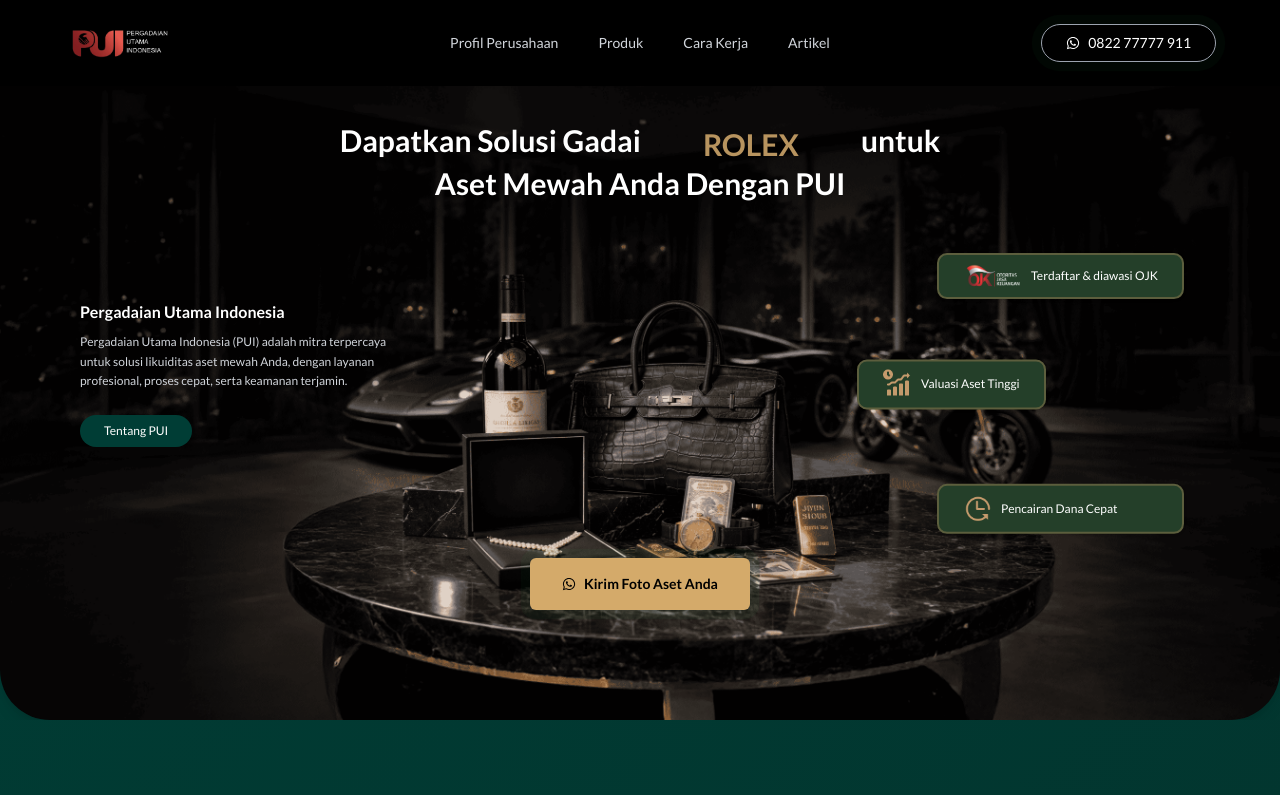
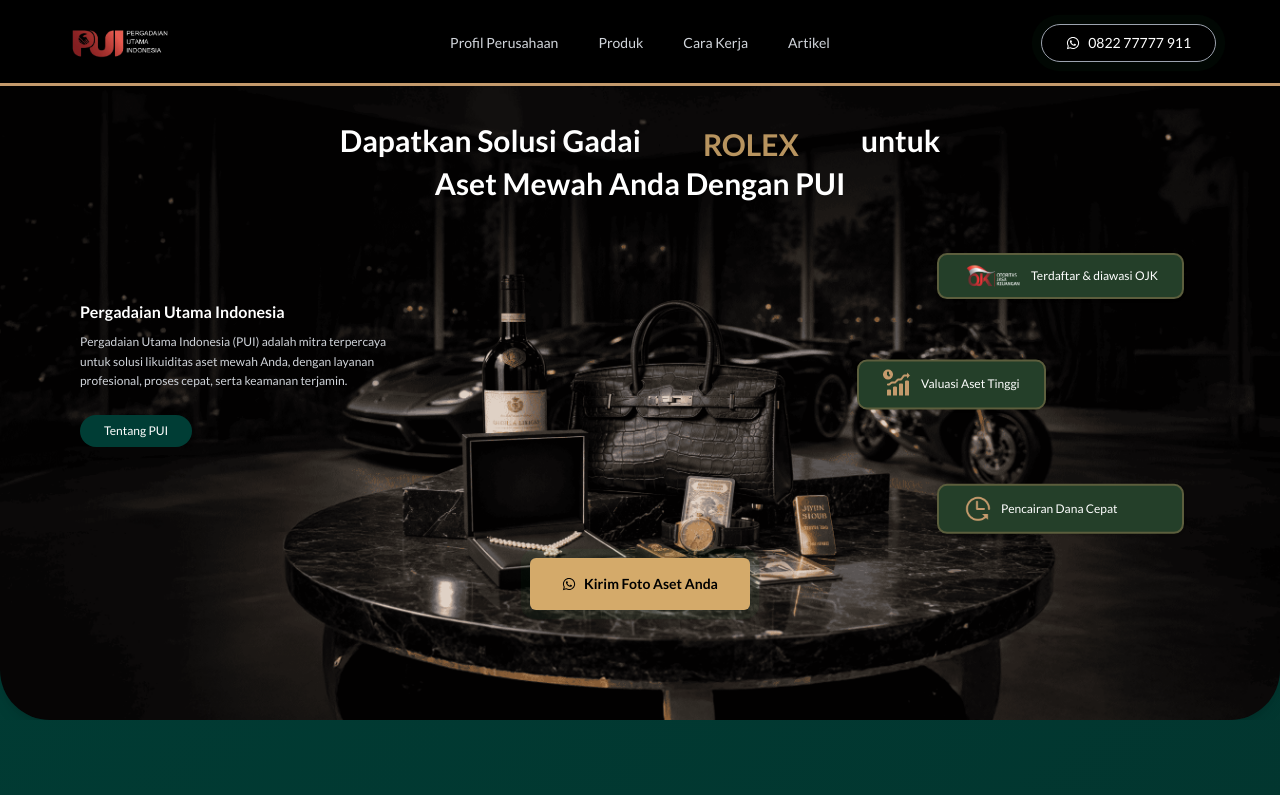
Before and after one commit to Akhmat31/temporary, a React (Vite) app in the folder page-1/: page / in a window 1280 px wide. Shown: the top 795 px of the page. Built offline with nearby package versions, Linux system fonts and the light colour scheme.

Commit message:
add : scrollbar progres

```diff
--- a/page-1/src/components/section_components/Endfooter.tsx
+++ b/page-1/src/components/section_components/Endfooter.tsx
@@ -155,8 +155,7 @@
                             </div>
                             <div className="hover-social-icon social-li w-10 h-10 flex items-center justify-center
                                 bg-white rounded-full cursor-pointer text-black">
-                                <FaLinkedinIn className="text-xl" />
-                            </div>
+                                <FaLinkedinIn className="text-xl" />                            </div>
                         </div>
                     </div>
                 </div>
--- a/page-1/src/components/section_components/Hero.tsx
+++ b/page-1/src/components/section_components/Hero.tsx
@@ -1,6 +1,7 @@
 import React from "react";
 import { Navbar } from "../__global/Navbar";
 import { FaWhatsapp, FaCamera, FaGem, FaRegClock } from "react-icons/fa";
+import ScrollProgress from "./ScrollProgress";
 
 let Hero: React.FC = () => {
   const words = ["EMAS", "BERLIAN", "ROLEX", "TAS MEWAH"];
@@ -21,6 +22,7 @@
         <img src="/assets/img/hero-bg.png" className="absolute inset-0 w-full h-full object-cover" />
         <div className="absolute inset-0"></div>
         <div className="fixed top-0 left-0 w-full z-[100] px-16 py-6 flex items-center justify-between backdrop-blur-md bg-black">
+          <ScrollProgress />
           <div className="flex items-center gap-2 flex-1">
             <img src="/assets/img/logo-pui.png" className="w-[110px]" />
           </div>
--- /dev/null
+++ b/page-1/src/components/section_components/ScrollProgress.tsx
@@ -0,0 +1,39 @@
+import React, { useEffect, useRef } from 'react';
+import gsap from 'gsap';
+import { ScrollTrigger } from 'gsap/ScrollTrigger';
+
+const ScrollProgress: React.FC = () => {
+    const progressRef = useRef<HTMLDivElement>(null);
+
+    useEffect(() => {
+        if (!progressRef.current) return;
+
+        gsap.registerPlugin(ScrollTrigger);
+
+        const anim = gsap.to(progressRef.current, {
+            scaleX: 1,
+            ease: 'none',
+            scrollTrigger: {
+                trigger: document.documentElement,
+                start: 'top top',
+                end: 'bottom bottom',
+                scrub: 0.3,
+            },
+        });
+
+        return () => {
+            anim.kill();
+        };
+    }, []);
+
+    return (
+        <div className="absolute bottom-0 left-0 w-full h-[3px] pointer-events-none overflow-hidden">
+            <div
+                ref={progressRef}
+                className="w-full h-full bg-[#C49A6C] origin-left scale-x-0 shadow-[0_0_12px_rgba(196,154,108,0.9)]"
+            />
+        </div>
+    );
+};
+
+export default ScrollProgress;
```
